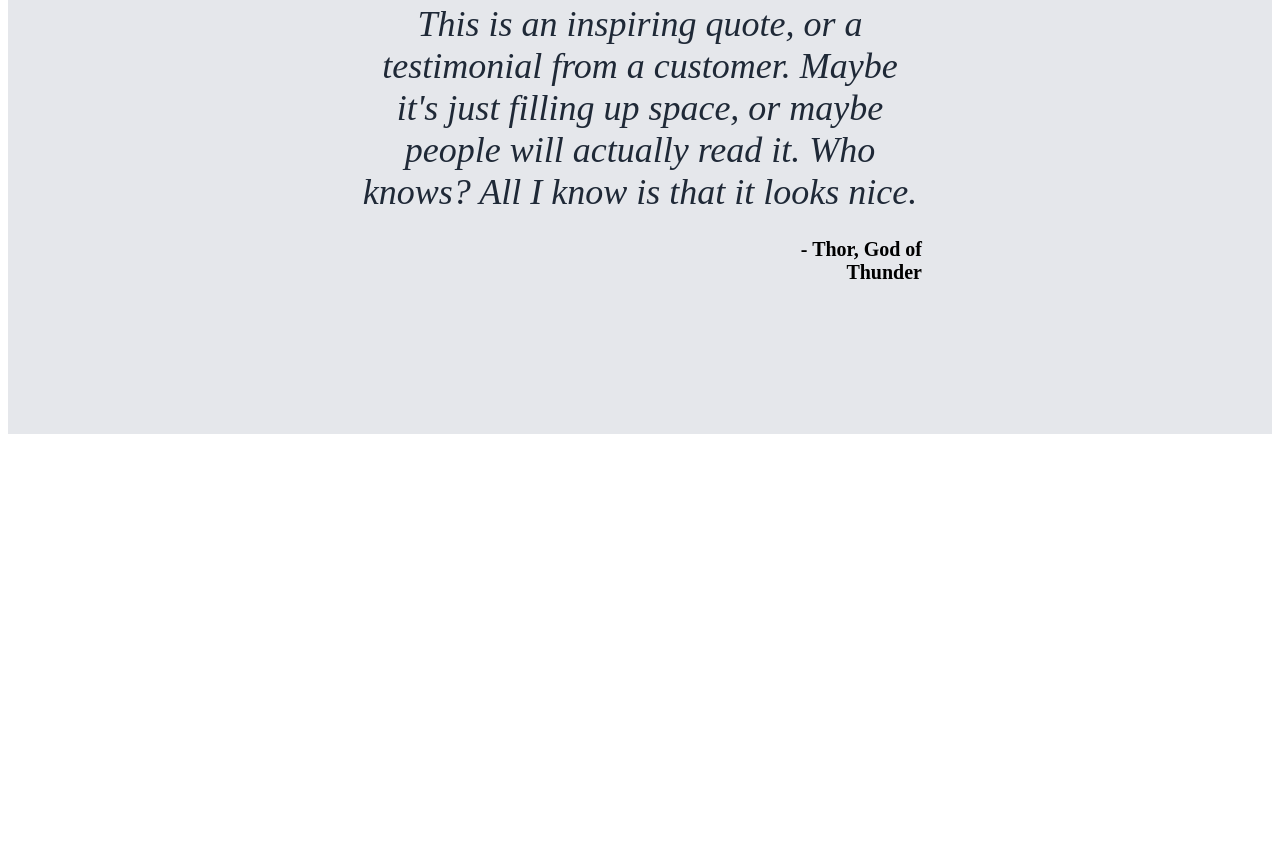
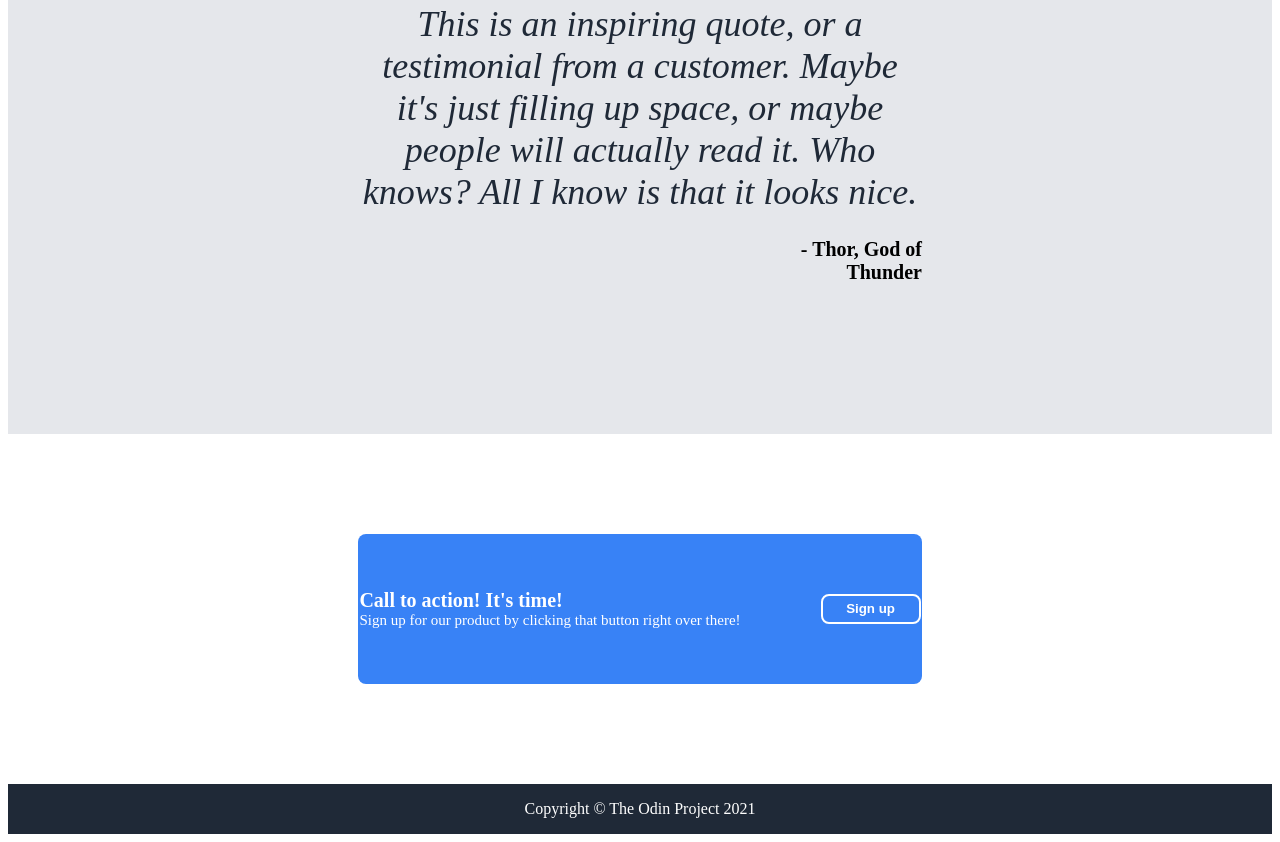
Before and after one commit to andychi6/my-website, a plain HTML site: page index.html in a window 1280 px wide. Shown: the part 1391-2233 px from the top of the page. Before the commit the page ends 1833 px from the top, so only its background shows below. Drawn offline with Linux system fonts and the light colour scheme.

Commit message:
Added CSS to action and footer
As described.

```diff
--- a/index.html
+++ b/index.html
@@ -53,6 +53,13 @@
         <div class="quote-author">- Thor, God of Thunder</div>
     </div>
     <div class="action"></div>
-    <div class="footer"></div>
+        <div class="action-container">
+            <div class="action-content">
+                <div class="action-title">Call to action! It's time!</div>
+                <div class="action-text">Sign up for our product by clicking that button right over there!</div>
+            </div>
+            <button>Sign up</button>
+        </div>
+    <div class="footer">Copyright © The Odin Project 2021</div>
 </body>
 </html>
--- a/style.css
+++ b/style.css
@@ -147,3 +147,61 @@ a {
     text-align: right;
     margin-left: 70%;
 }
+
+.action {
+    display:flex;
+    justify-content: center;
+    align-items: center;
+    background-color: white;
+}
+
+.action-container {
+    background-color: #3882F6;
+    border-radius: 8px;
+    margin-top: 100px;
+    margin-bottom: 100px;
+    margin-left: 350px;
+    margin-right: 350px;
+    display: flex;
+    justify-content: center;
+    align-items: center;
+    gap: 80px;
+    height: 150px;
+}
+
+.action-content {
+
+}
+
+.action-title{
+    font-size: 20px;
+    font-weight: bold;
+    color: white;
+}
+.action-text {
+    font-size: 15px;
+    color: white;
+}
+
+.action-container button {
+    border-radius: 8px;
+    background-color: #3882F6;
+    border-color: white;
+    height: 30px;
+    width: 100px;
+    display:flex;
+    justify-content: center;
+    align-items: center;
+    color: white;
+    border-style: solid;
+    font-weight: bold;
+}
+
+.footer {
+    display: flex;
+    justify-content: center;
+    align-items: center;
+    background-color: #1f2937;
+    color: white;
+    height: 50px;
+}
```
